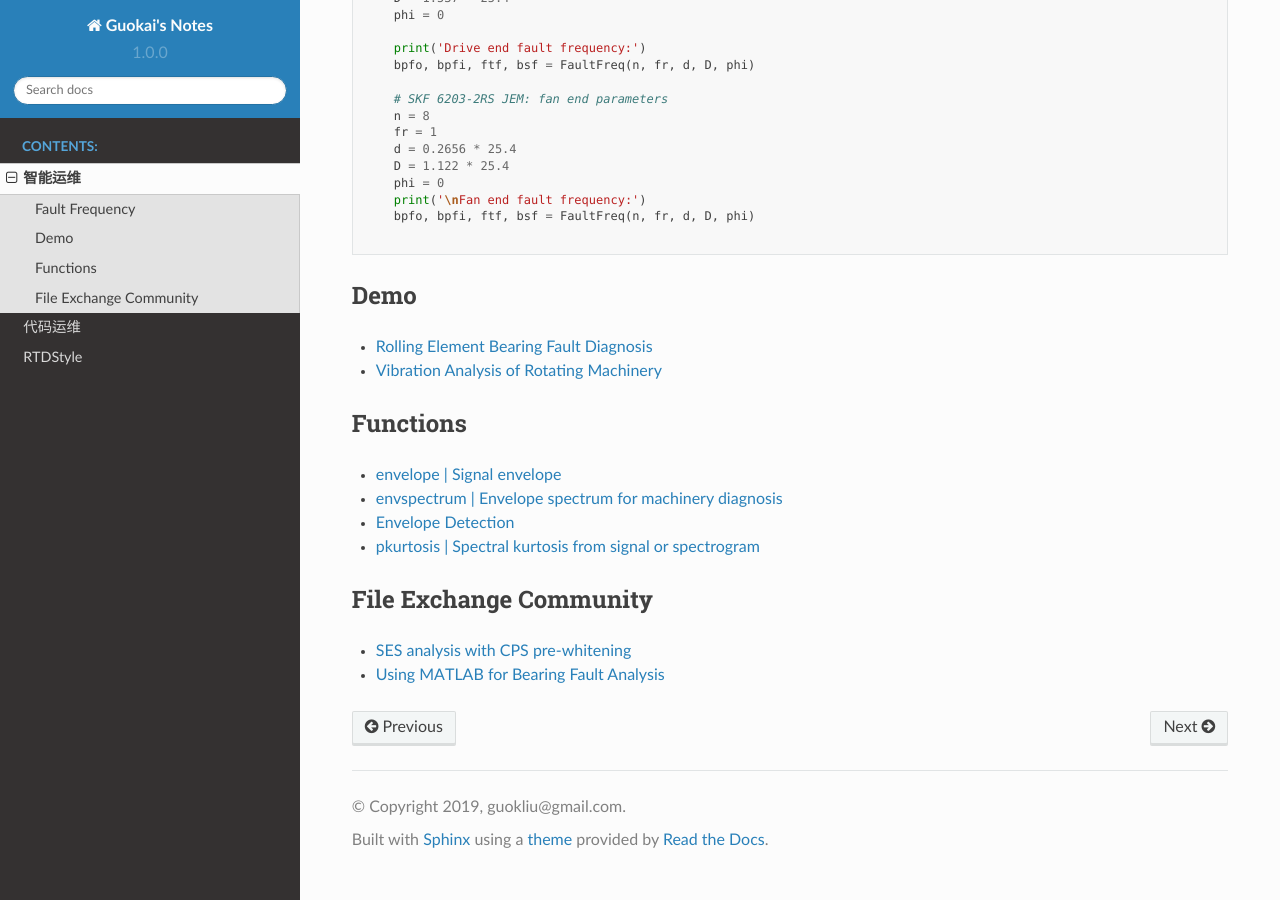
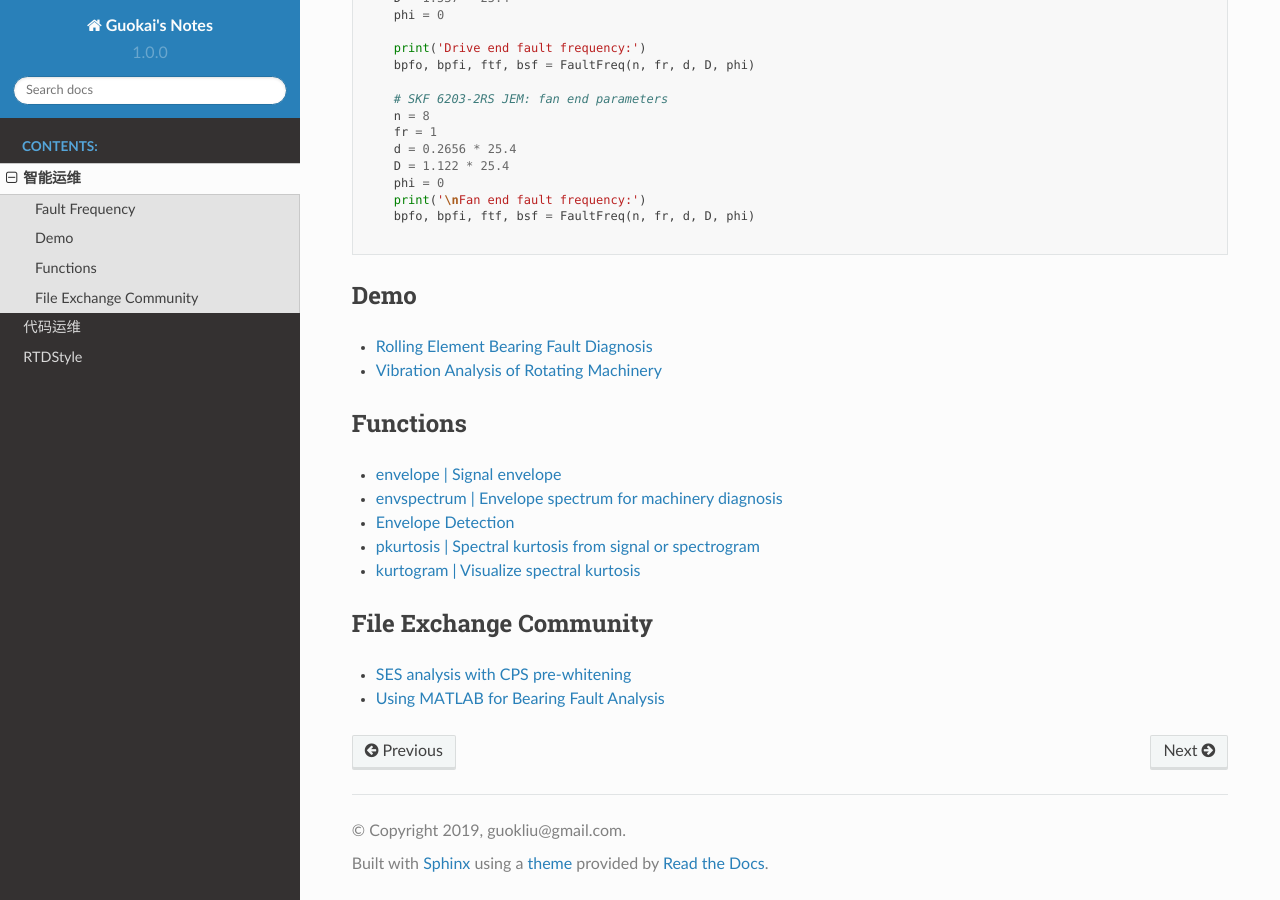
Before and after one commit to GuokaiLiu/RTD, a Sphinx documentation site: the page built from source/initial.rst, in a window 1280 px wide and 900 px high, scrolled down 650 px. Built offline with Sphinx 7.4.7 and the Read the Docs theme 2.0.0, drawn with Linux system fonts in a browser that asks for light colours.

Commit message:
'remark3'

```diff
--- a/source/initial.rst
+++ b/source/initial.rst
@@ -29,6 +29,8 @@ Functions
 
 - `pkurtosis | Spectral kurtosis from signal or spectrogram <https://www.mathworks.com/help/signal/ref/pkurtosis.html>`_
 
+- `kurtogram | Visualize spectral kurtosis <https://www.mathworks.com/help/signal/ref/kurtogram.html>`_
+
 File Exchange Community
 -----------------------
 
```
